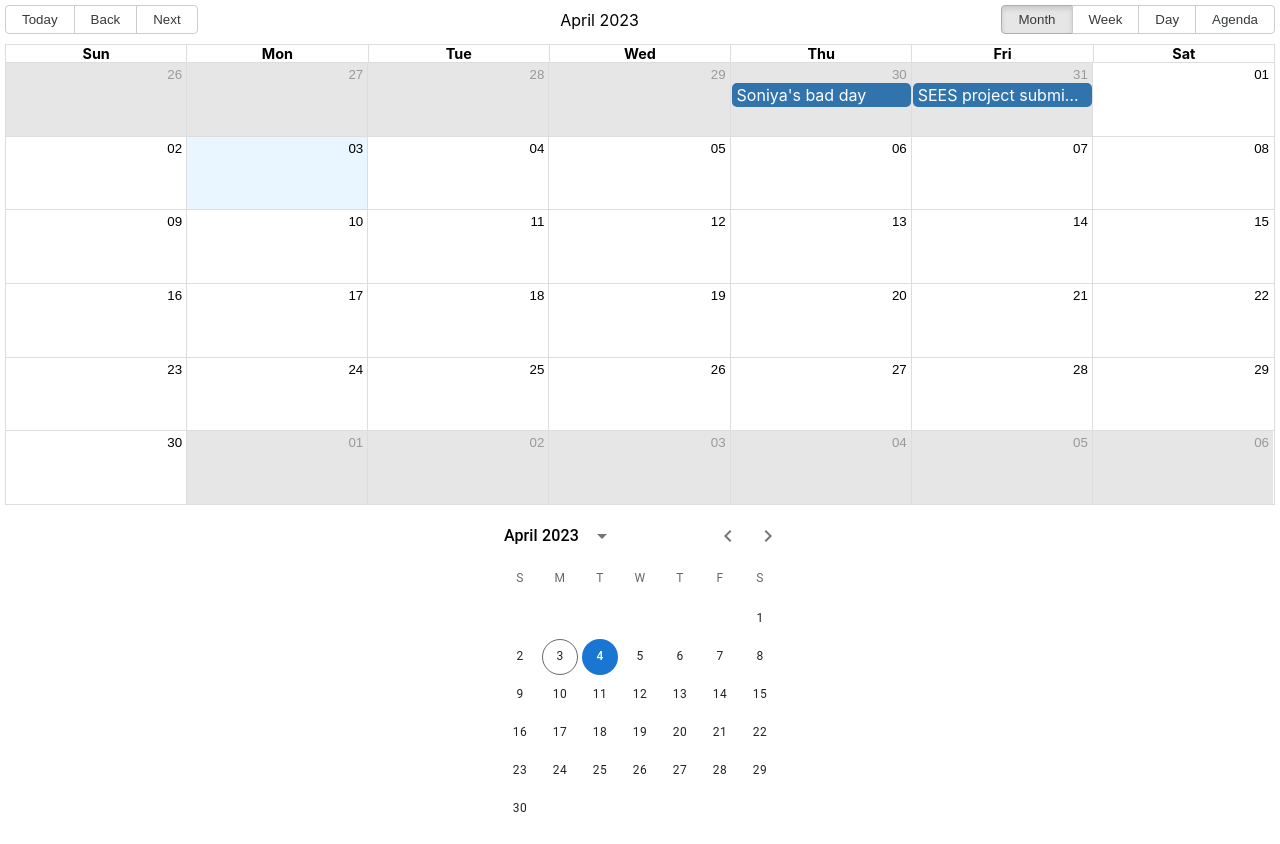
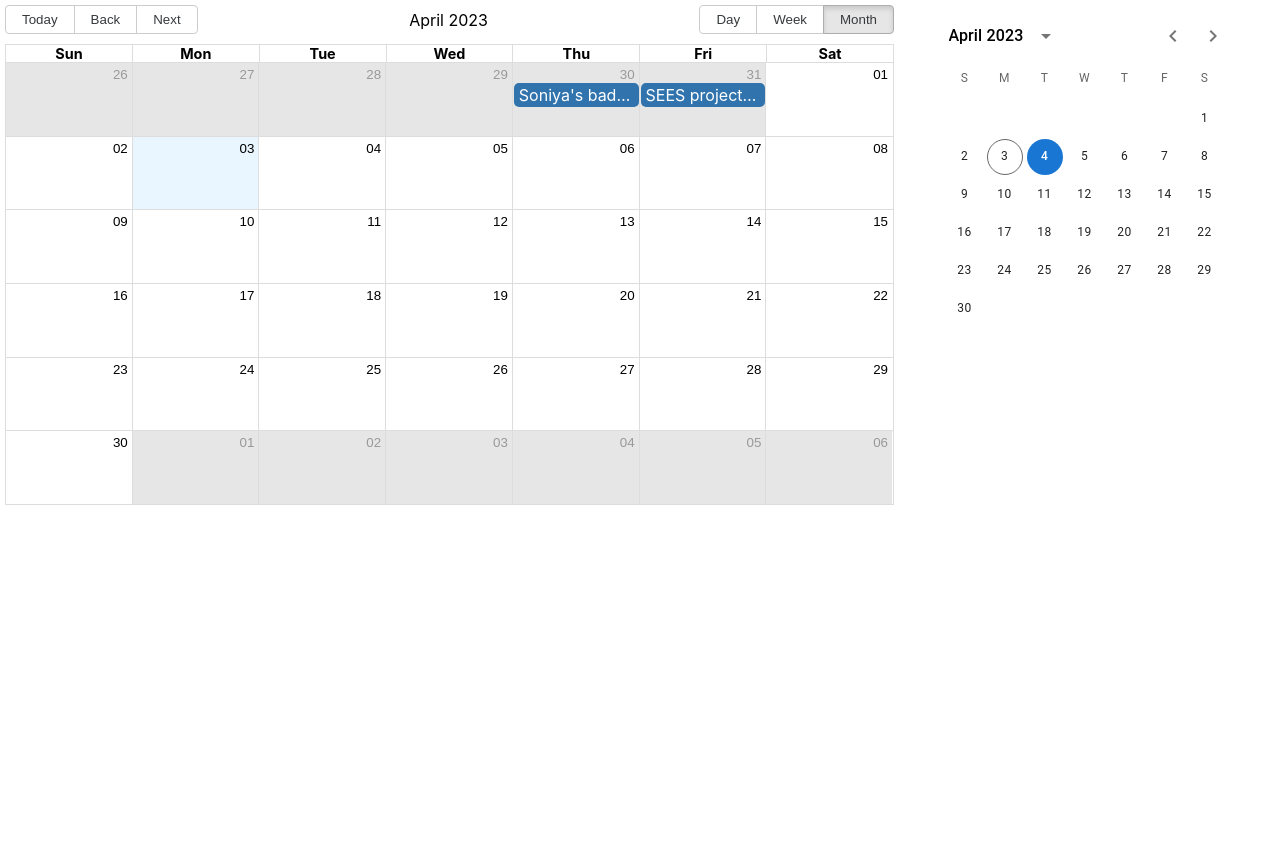
Before and after one commit to AbhinavS96/calendar, a React (Create React App) app: page / in a window 1280 px wide. After the commit the page ends 800 px from the top, so only its background shows below. Built offline with nearby package versions, Linux system fonts and the light colour scheme.

Commit message:
set up states. need to move to context

```diff
--- a/src/App.css
+++ b/src/App.css
@@ -1,6 +1,15 @@
 .App {
   text-align: center;
   padding: 5px;
+  display: flex;
+}
+
+.small-container {
+  width: 30%;
+}
+
+.big-container {
+  width: 70%;
 }
 
 .App-logo {
--- a/src/App.tsx
+++ b/src/App.tsx
@@ -2,7 +2,7 @@ import React, { useState } from "react";
 import "./App.css";
 import "react-big-calendar/lib/css/react-big-calendar.css";
 import dayjs from "dayjs";
-import { Calendar, dayjsLocalizer } from "react-big-calendar";
+import { Calendar, Views, dayjsLocalizer, View } from "react-big-calendar";
 import { LocalizationProvider } from "@mui/x-date-pickers/LocalizationProvider";
 import { AdapterDayjs } from "@mui/x-date-pickers/AdapterDayjs";
 import { DateCalendar } from "@mui/x-date-pickers/DateCalendar";
@@ -26,9 +26,11 @@ function App() {
   const [date, setDate] = useState(
     dayjs("Tue Apr 04 2023 21:54:06 GMT+0200 (Central European Summer Time)")
   );
+  const [view, setView] = useState<View>(Views.MONTH);
   //console.log(date.toDate());
   return (
     <div className="App">
+      <div className="big-container">
         <Calendar
           localizer={localizer}
           events={event}
@@ -42,15 +44,27 @@ function App() {
             setDate(dayjs(a));
           }}
           selectable
+          views={[Views.DAY, Views.WEEK, Views.MONTH]}
+          view={view}
+          onView={(a) => {
+            console.log(a);
+            setView(a);
+          }}
         />
+      </div>
+      <div className="small-container">
         <LocalizationProvider dateAdapter={AdapterDayjs}>
           <DateCalendar
             value={date}
             onChange={(date) => {
-            if (date) setDate(date);
+              if (date) {
+                setDate(date);
+                setView(Views.DAY);
+              }
             }}
           />
         </LocalizationProvider>
+      </div>
     </div>
   );
 }
```
Lines whose indentation alone changed are shown as unchanged.
